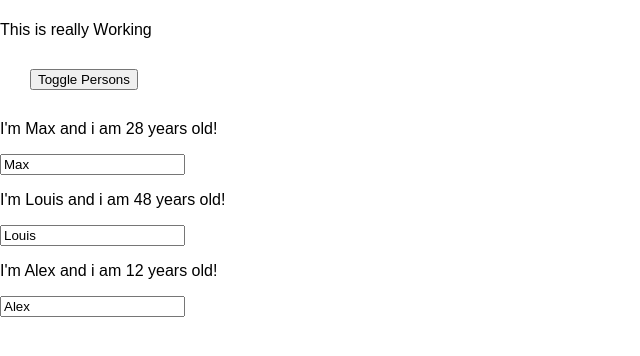
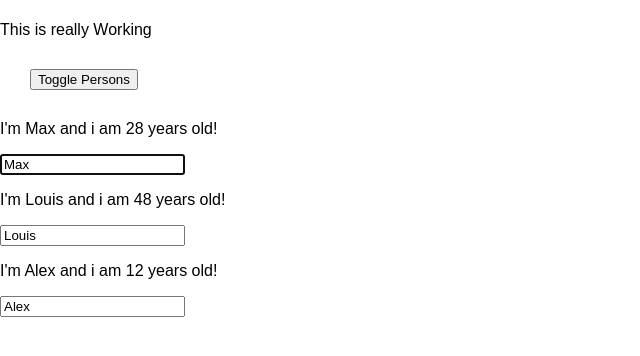
Before and after one commit to chicofos/React16, a React app: page / in a window 1280 px wide. Both pictures are taken after a click on the button "Toggle Persons". Shown: the top 356 px of the page, without its empty margins (0-640 px from the left). Built offline with nearby package versions, Linux system fonts and the light colour scheme.

Commit message:
references and prop-types

```diff
--- a/package.json
+++ b/package.json
@@ -30,6 +30,7 @@
     "postcss-flexbugs-fixes": "3.2.0",
     "postcss-loader": "2.0.8",
     "promise": "8.0.1",
+    "prop-types": "^15.6.1",
     "radium": "^0.21.0",
     "raf": "3.4.0",
     "react": "^16.2.0",
--- a/src/components/Cockpit/Cockpit.css
+++ b/src/components/Cockpit/Cockpit.css
@@ -6,7 +6,7 @@
     font-weight: bold;
   }
 
-  .Cockpit button{
+  .Cockpit{
     background-color: green;
     font : inherit;
     border: 1px solid blue;
@@ -19,7 +19,7 @@
     color:black;
   }
 
-  .Cockpit button.Red{
+  .Cockpit button .Red{
     background-color: red;
   }
 
--- a/src/components/Cockpit/Cockpit.js
+++ b/src/components/Cockpit/Cockpit.js
@@ -5,7 +5,7 @@ import Aux from '../../hoc/Aux';
 const cockpit = (props) => {
 
     let assignedClasses = [];
-    let btnClass = '';
+    let btnClass = classes.Cockpit;
 
     if(props.showPersons){
         btnClass = classes.Red;
--- a/src/components/Persons/Person/Person.js
+++ b/src/components/Persons/Person/Person.js
@@ -1,17 +1,37 @@
 import React, { Component } from 'react';
 import classes from './Person.css';
-
+import PropTypes from 'prop-types';
 
 class Person extends Component {
+
+    componentDidMount(){
+        console.log("Component Person.js did mount");
+        if(this.props.position === 0){
+            this.inputElement.focus();
+        }
+
+    }
+
     render(){
         return (
             <div className={classes.Person}>
                 <p onClick={this.props.click}>I'm {this.props.name} and i am {this.props.age} years old!</p>
                 <p>{this.props.children}</p>
-                <input type="text" onChange={this.props.changed}  value={this.props.name}/>
+                <input
+                type="text"
+                ref = {(input) => {this.inputElement = input}}
+                onChange={this.props.changed}
+                value={this.props.name}/>
             </div>
         )
     }
 }
 
+Person.propTypes = {
+    click : PropTypes.func,
+    name : PropTypes.string,
+    age : PropTypes.number,
+    changed : PropTypes.func
+};
+
 export default Person;
--- a/src/components/Persons/Persons.js
+++ b/src/components/Persons/Persons.js
@@ -8,6 +8,7 @@ class Persons extends Component{
                 key = {person.id}
                 click={() => this.props.clicked(index)}
                 name={person.name}
+                position = {index}
                 age={person.age}
                 changed = {(event) => this.props.changed(event, person.id)} />
         });
```
